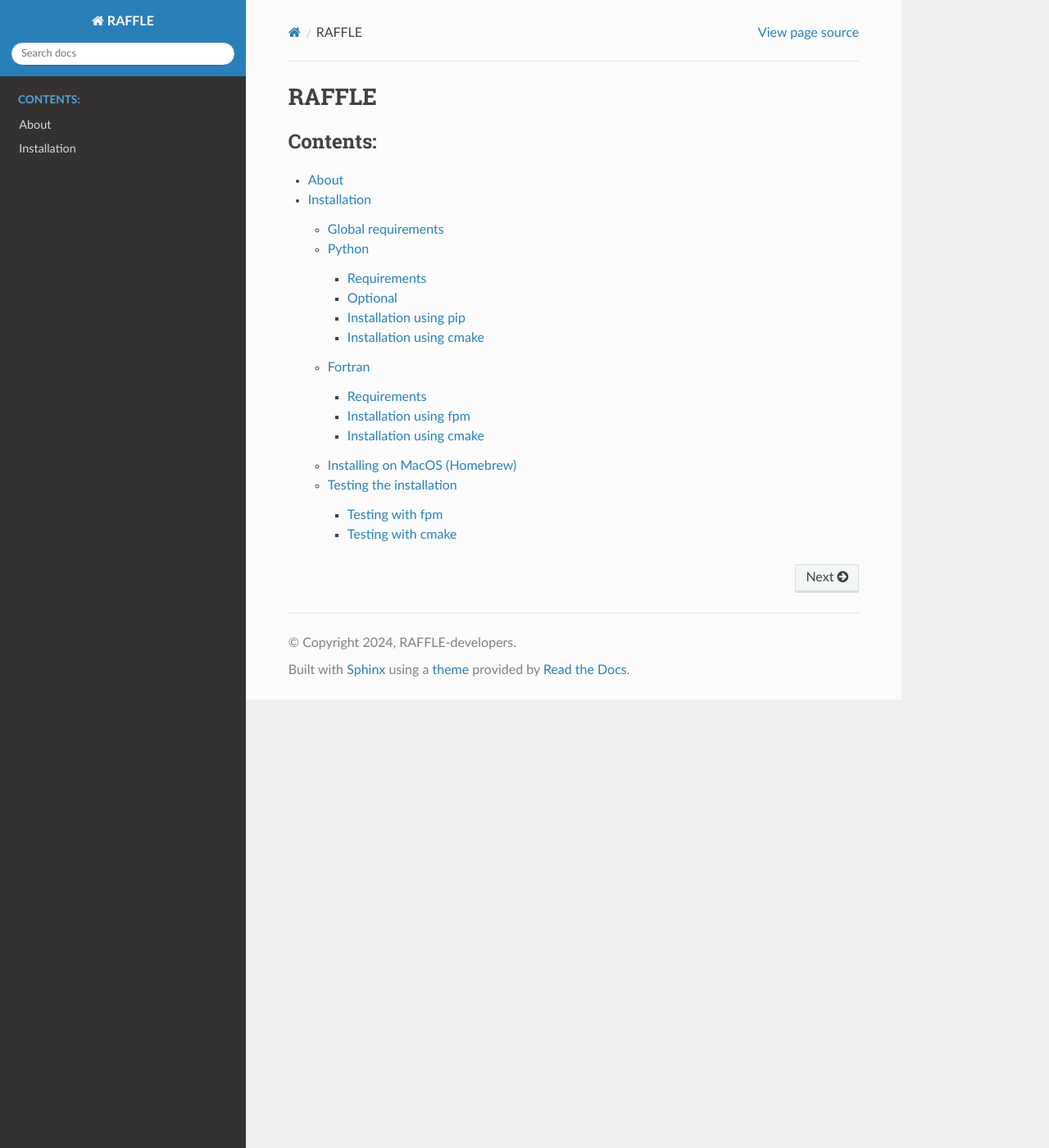
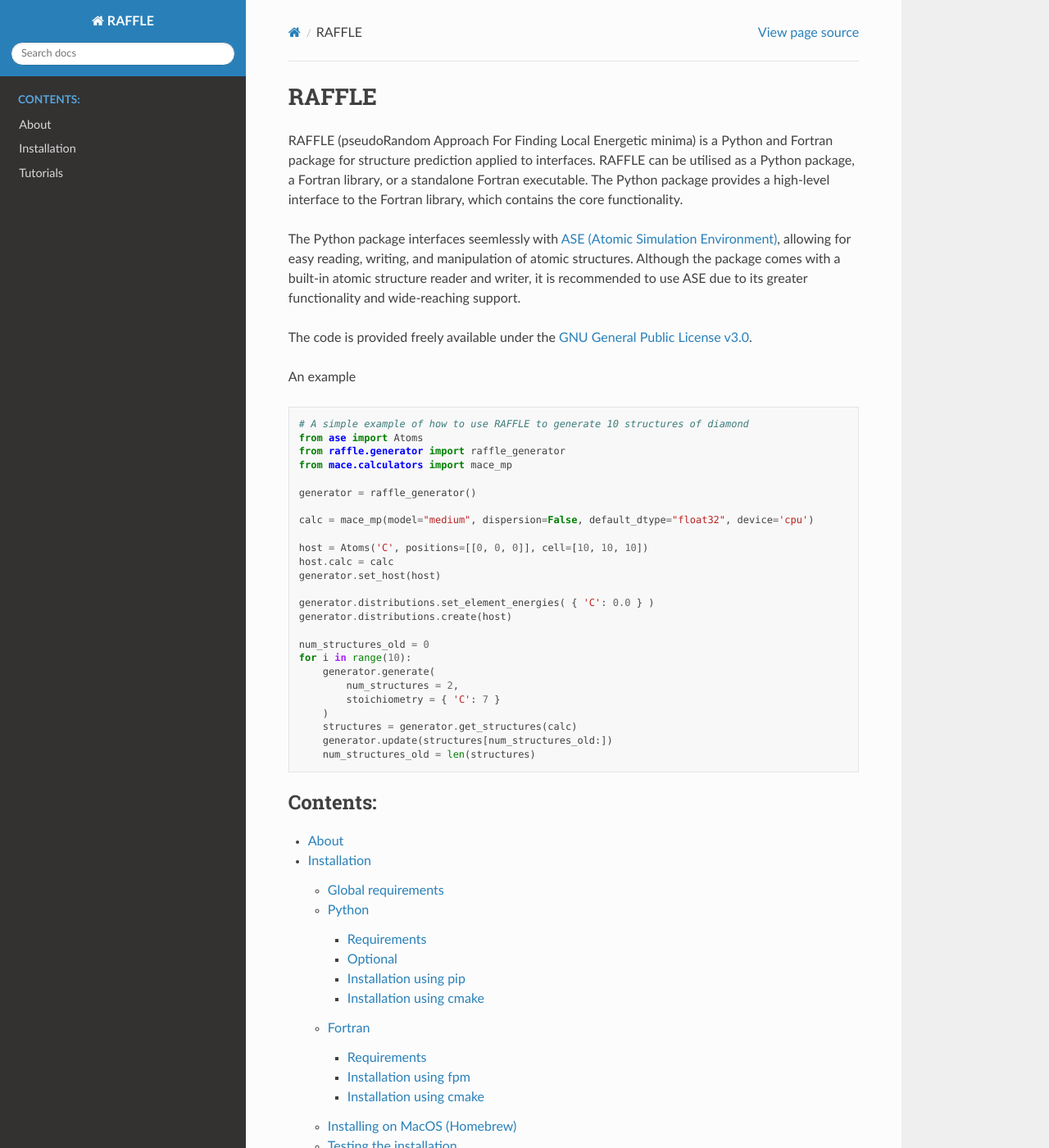
Before and after one commit to ExeQuantCode/RAFFLE, a Sphinx documentation site: the page built from docs/index.rst, in a window 1280 px wide and 1400 px high. Shown: the whole window at 82% size. Built offline with Sphinx 7.4.7 and the Read the Docs theme 3.1.0, drawn with Linux system fonts in a browser that asks for light colours; some of the changed text lies outside the part shown.

Commit message:
Add tutorial templates

```diff
--- a/docs/index.rst
+++ b/docs/index.rst
@@ -2,6 +2,44 @@
 RAFFLE
 ======
 
+RAFFLE (pseudoRandom Approach For Finding Local Energetic minima) is a Python and Fortran package for structure prediction applied to interfaces.
+RAFFLE can be utilised as a Python package, a Fortran library, or a standalone Fortran executable.
+The Python package provides a high-level interface to the Fortran library, which contains the core functionality.
+
+The Python package interfaces seemlessly with `ASE (Atomic Simulation Environment) <https://wiki.fysik.dtu.dk/ase/>`_, allowing for easy reading, writing, and manipulation of atomic structures.
+Although the package comes with a built-in atomic structure reader and writer, it is recommended to use ASE due to its greater functionality and wide-reaching support.
+
+The code is provided freely available under the `GNU General Public License v3.0 <https://www.gnu.org/licenses/gpl-3.0.en.html>`_.
+
+An example
+
+.. code-block:: python
+
+    # A simple example of how to use RAFFLE to generate 10 structures of diamond
+    from ase import Atoms
+    from raffle.generator import raffle_generator
+    from mace.calculators import mace_mp
+
+    generator = raffle_generator()
+
+    calc = mace_mp(model="medium", dispersion=False, default_dtype="float32", device='cpu')
+
+    host = Atoms('C', positions=[[0, 0, 0]], cell=[10, 10, 10])
+    host.calc = calc
+    generator.set_host(host)
+
+    generator.distributions.set_element_energies( { 'C': 0.0 } )
+    generator.distributions.create(host)
+
+    num_structures_old = 0
+    for i in range(10):
+        generator.generate(
+            num_structures = 2,
+            stoichiometry = { 'C': 7 }
+        )
+        structures = generator.get_structures(calc)
+        generator.update(structures[num_structures_old:])
+        num_structures_old = len(structures)
 
 .. toctree::
    :maxdepth: 3
@@ -9,3 +47,4 @@
 
    about
    install
+   tutorials/index
--- /dev/null
+++ b/docs/tutorials/BaTiO3_tutorial.rst
@@ -0,0 +1,5 @@
+.. BaTiO3:
+
+========================
+BaTiO\ :sub:`3` tutorial
+========================
--- /dev/null
+++ b/docs/tutorials/C-MgO_tutorial.rst
@@ -0,0 +1,5 @@
+.. C-MgO:
+
+=========================
+Graphene-encapsulated MgO
+=========================
--- /dev/null
+++ b/docs/tutorials/diamond_tutorial.rst
@@ -0,0 +1,5 @@
+.. diamond:
+
+================
+Diamond tutorial
+================
--- /dev/null
+++ b/docs/tutorials/graphite_tutorial.rst
@@ -0,0 +1,5 @@
+.. graphite:
+
+=================
+Graphite tutorial
+=================
--- /dev/null
+++ b/docs/tutorials/perovskites_tutorial.rst
@@ -0,0 +1,5 @@
+.. perovskites:
+
+====================================================
+BaTiO\ :sub:`3`\|SrTiO\ :sub:`3` interface tutorial
+====================================================
```
Also changed, not shown: docs/tutorials/index.rst (added, +22 -0 lines).
